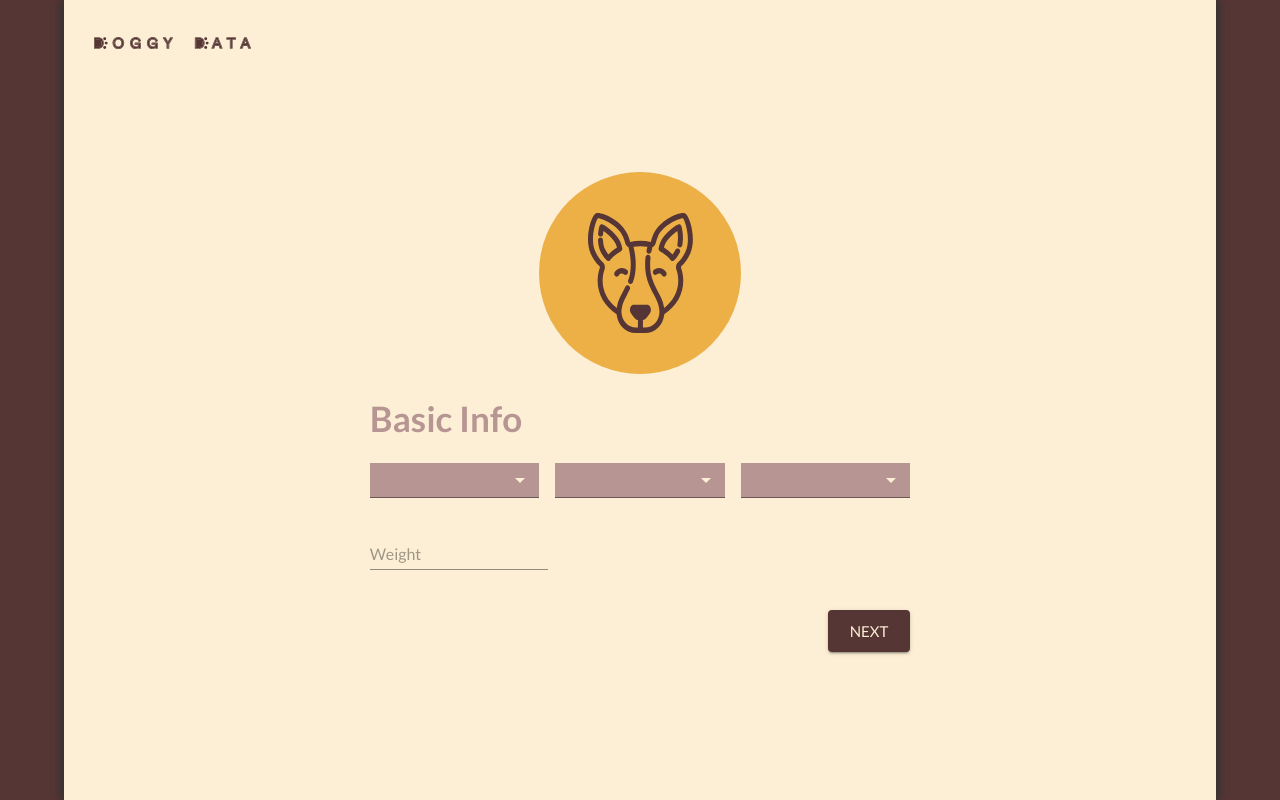
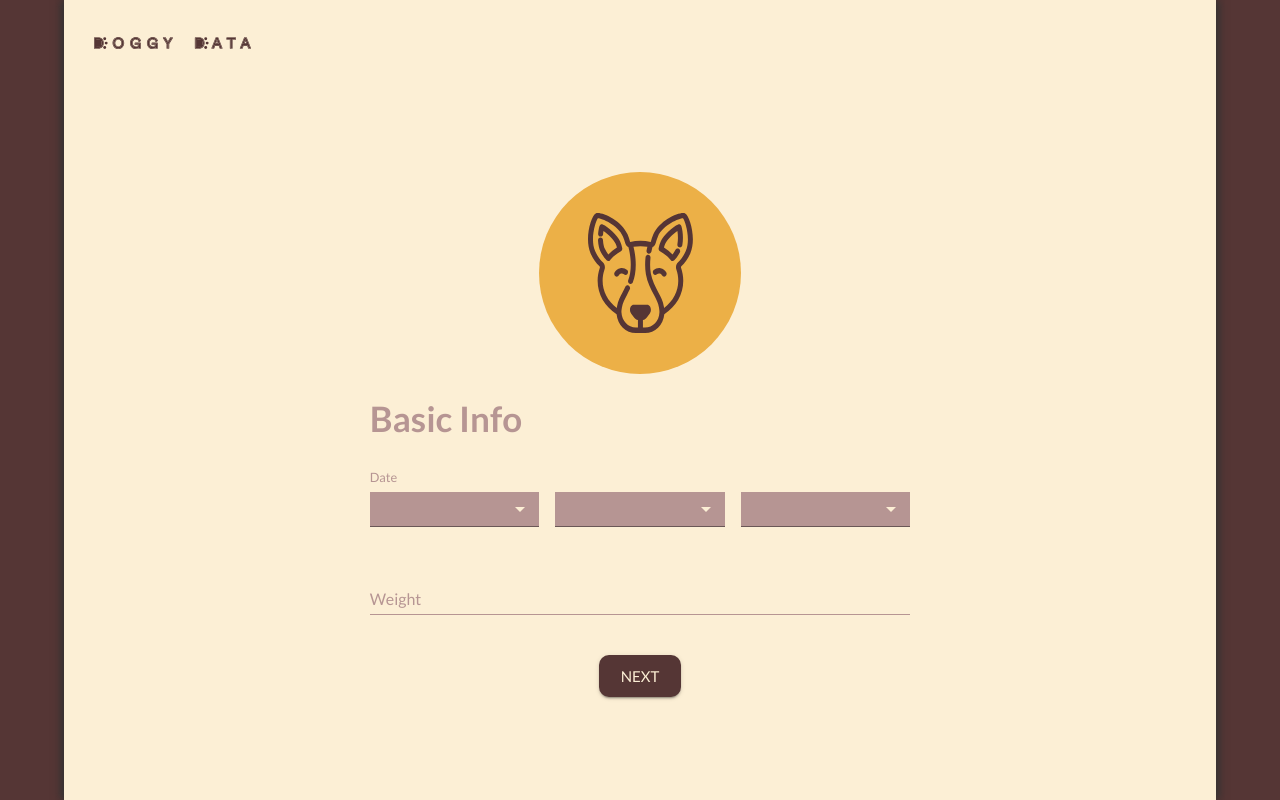
Before and after one commit to susiesko/helloralphie-doggiedata, a React (Create React App) app: page /doglog/basic-info in a window 1280 px wide. Built offline with nearby package versions, Linux system fonts and the light colour scheme.

Commit message:
textfield styled

```diff
--- a/src/components/BasicInfo/BasicInfoForm.js
+++ b/src/components/BasicInfo/BasicInfoForm.js
@@ -33,6 +33,7 @@ const BasicInfoForm = () => {
       >
         <Grid item xs={12}>
           <DatePicker
+            label="Date"
             value={date}
             onChange={ val => dispatch(actions.updateLogField('date', val)) }
           />
@@ -40,10 +41,11 @@ const BasicInfoForm = () => {
 
         <Grid item xs={12}>
           <TextField
-            placeholder="Weight"
+            label="Weight"
             value={weight}
             type="number"
             onChange={ ev => dispatch(actions.updateLogField('weight', ev.target.value)) }
+            fullWidth
           />
         </Grid>
 
@@ -52,7 +54,7 @@ const BasicInfoForm = () => {
           item
           xs={12}
           direction="row"
-          justify="flex-end"
+          justify="center"
         >
           <ButtonThemed onClick={saveBasicInfo}>Next</ButtonThemed>
         </Grid>
--- a/src/components/DatePicker/DatePicker.js
+++ b/src/components/DatePicker/DatePicker.js
@@ -1,21 +1,12 @@
 import React, { useCallback } from 'react';
-import { makeStyles } from '@material-ui/core/styles';
-import Select from '@material-ui/core/Select';
 import MenuItem from '@material-ui/core/MenuItem';
 import Grid from '@material-ui/core/Grid';
-import FormControl from '@material-ui/core/FormControl';
 import InputLabel from '@material-ui/core/InputLabel';
 
 import SelectThemed from '../ThemedElements/SelectThemed/SelectThemed';
 import { getMonths } from '../../utils/date';
 
 import classes from './DatePicker.module.css'
-
-const useSelectStyles = makeStyles({
-  root: {
-    width: '32%'
-  }
-});
 
 const monthMenuItems = (months) => {
   return months.map((month, idx) => {
@@ -51,7 +42,6 @@ const yearMenuItems = (minYear, maxYear) => {
 }
 
 const DatePicker = ( {value={}, minYear, maxYear, label, onChange} ) => {
-  const selectClasses = useSelectStyles();
   const {month=0, day, year} = value;
 
   const onDateChange = useCallback((m, d, y) => {
@@ -110,7 +100,7 @@ const DatePicker = ( {value={}, minYear, maxYear, label, onChange} ) => {
 
   return (
     <div className={classes.DatePicker}>
-      <InputLabel shrink id="month-label">
+      <InputLabel id="month-label" style={{margin: '8px 0px', fontSize: '0.8rem'}}>
         { label }
       </InputLabel>
       <Grid
--- a/src/components/Profile/ProfileForm.js
+++ b/src/components/Profile/ProfileForm.js
@@ -60,17 +60,19 @@ const ProfileForm = () => {
       >
         <Grid container item>
           <TextField
-            placeholder="Name"
+            label="Name"
             value={name}
             onChange={ ev => dispatch(actions.updateProfileField('name', ev.target.value)) }
+            fullWidth
           />
         </Grid>
 
         <Grid container item>
           <TextField
             value={breed}
-            placeholder="Breed"
+            label="Breed"
             onChange={ ev => dispatch(actions.updateProfileField('breed', ev.target.value)) }
+            fullWidth
           />
         </Grid>
 
--- a/src/containers/DogLog/DogLog.js
+++ b/src/containers/DogLog/DogLog.js
@@ -3,6 +3,7 @@ import { useSelector } from 'react-redux';
 import { Link } from 'react-router-dom';
 import { Button } from '@material-ui/core';
 
+import ButtonThemed from '../../components/ThemedElements/ButtonThemed/ButtonThemed';
 import Avatar from '../../components/SVGs/Avatar';
 
 import classes from './DogLog.module.css';
@@ -13,7 +14,12 @@ const DogLog = () => {
     <div className={classes.DogLog}>
       <Avatar/>
       <div>We're excited to meet {name}!</div>
-      <Link to="/doglog/basic-info"><Button className="btn">Start Logging</Button></Link>
+      <ButtonThemed
+        href="/doglog/basic-info"
+        className="btn"
+      >
+        Start Logging
+      </ButtonThemed>
     </div>
   );
 }
--- a/src/theme.js
+++ b/src/theme.js
@@ -26,8 +26,14 @@ const theme = createMuiTheme({
       'Droid Sans',
       'Helvetica Neue'
     ].join(','),
+    color: primaryLight
   },
   overrides: {
+    MuiButton: {
+      root: {
+        borderRadius: '10px'
+      }
+    },
     MuiNativeSelect: {
       root: {
         borderRadius: '5px'
@@ -46,6 +52,29 @@ const theme = createMuiTheme({
       iconFilled: {
         color: primaryContrastText
       }
+    },
+    MuiInput: {
+      underline: {
+        '&:before': {
+          borderBottomColor: primaryLight
+        },
+        '&:hover:not($disabled):not($focused):not($error):before': {
+          borderBottomColor: primaryLight
+        }
+      }
+    },
+    MuiInputBase: {
+      input: {
+        color: primaryLight,
+        '&:focus': {
+          color: primaryMain
+        }
+      }
+    },
+    MuiInputLabel: {
+      root: {
+        color: primaryLight
+      }
     }
   }
 });
```
